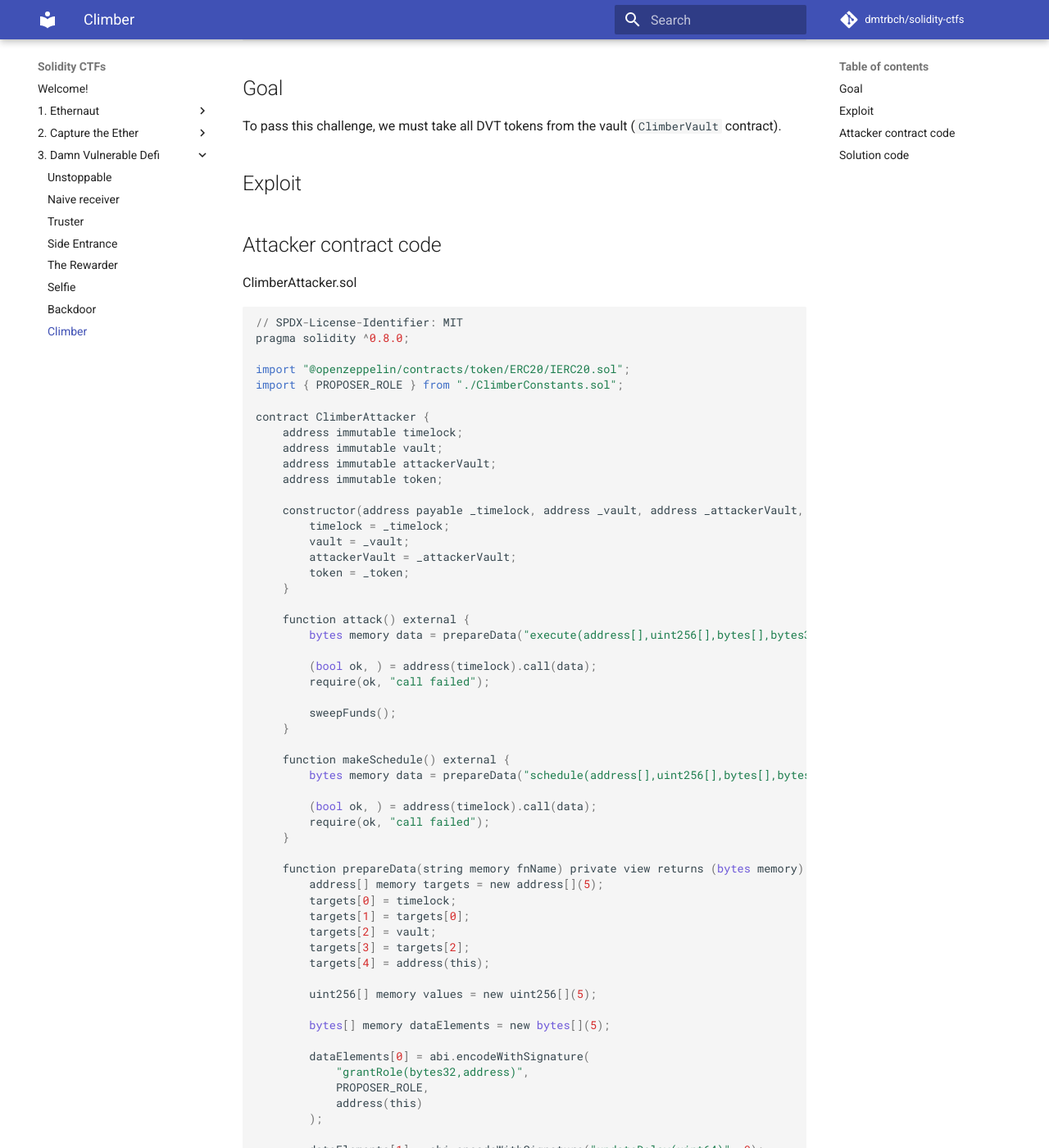
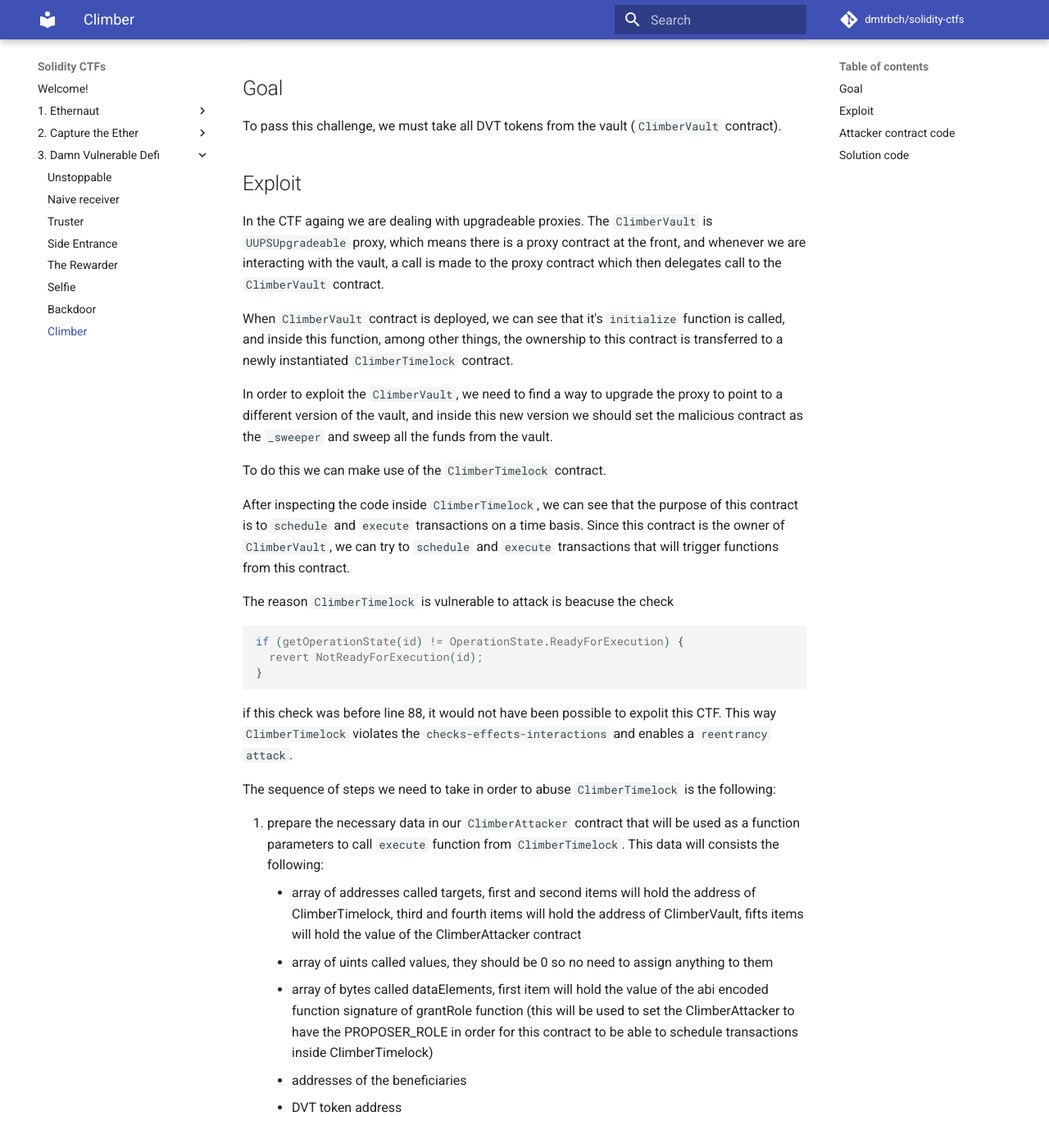
Before and after one commit to dmtrbch/solidity-ctfs, an MkDocs documentation site: the page built from docs/3. Damn Vulnerable Defi/12. Climber.md, in a window 1280 px wide and 1400 px high, scrolled down 6045 px. Shown: the whole window at 82% size. Built offline with MkDocs 1.6.1 and Material for MkDocs 9.7.7, drawn with Linux system fonts in a browser that asks for light colours; comment, search, counter and statistics services are not loaded.

Commit message:
add climber ctf from damn vulnerable defi

````diff
--- a/docs/3. Damn Vulnerable Defi/12. Climber.md
+++ b/docs/3. Damn Vulnerable Defi/12. Climber.md
@@ -322,6 +322,39 @@
 
 ## Exploit
 
+In the CTF againg we are dealing with upgradeable proxies. The ```ClimberVault``` is ```UUPSUpgradeable``` proxy, which means there is a proxy contract at the front, and whenever we are interacting with the vault, a call is made to the proxy contract which then delegates call to the ```ClimberVault``` contract.
+
+When ```ClimberVault``` contract is deployed, we can see that it's ```initialize``` function is called, and inside this function, among other things, the ownership to this contract is transferred to a newly instantiated ```ClimberTimelock``` contract.
+
+In order to exploit the ```ClimberVault```, we need to find a way to upgrade the proxy to point to a different version of the vault, and inside this new version we should set the malicious contract as the ```_sweeper``` and sweep all the funds from the vault.
+
+To do this we can make use of the ```ClimberTimelock``` contract.
+
+After inspecting the code inside ```ClimberTimelock```, we can see that the purpose of this contract is to ```schedule``` and ```execute``` transactions on a time basis. Since this contract is the owner of ```ClimberVault```, we can try to ```schedule``` and ```execute``` transactions that will trigger functions from this contract.
+
+The reason ```ClimberTimelock``` is vulnerable to attack is beacuse the check
+```
+if (getOperationState(id) != OperationState.ReadyForExecution) {
+  revert NotReadyForExecution(id);
+}
+```
+
+if this check was before line 88, it would not have been possible to expolit this CTF.
+This way ```ClimberTimelock``` violates the ```checks-effects-interactions``` and enables a ```reentrancy attack```.
+
+The sequence of steps we need to take in order to abuse ```ClimberTimelock``` is the following:
+
+1. prepare the necessary data in our ```ClimberAttacker``` contract that will be used as a function parameters to call ```execute``` function from ```ClimberTimelock```. This data will consists the following:
+  <ul>
+  <li>array of addresses called targets, first and second items will hold the address of ClimberTimelock, third and fourth items will hold the address of ClimberVault, fifts items will hold the value of the ClimberAttacker contract</li>
+  <li>array of uints called values, they should be 0 so no need to assign anything to them</li>
+  <li>array of bytes called dataElements, first item will hold the value of the abi encoded function signature of grantRole function (this will be used to set the ClimberAttacker to have the PROPOSER_ROLE in order for this contract to be able to schedule transactions inside ClimberTimelock)</li>
+  <li>addresses of the beneficiaries</li>
+  <li>DVT token address</li>
+  </ul>
+
+
+
 ## Attacker contract code
 
 ClimberAttacker.sol
````
